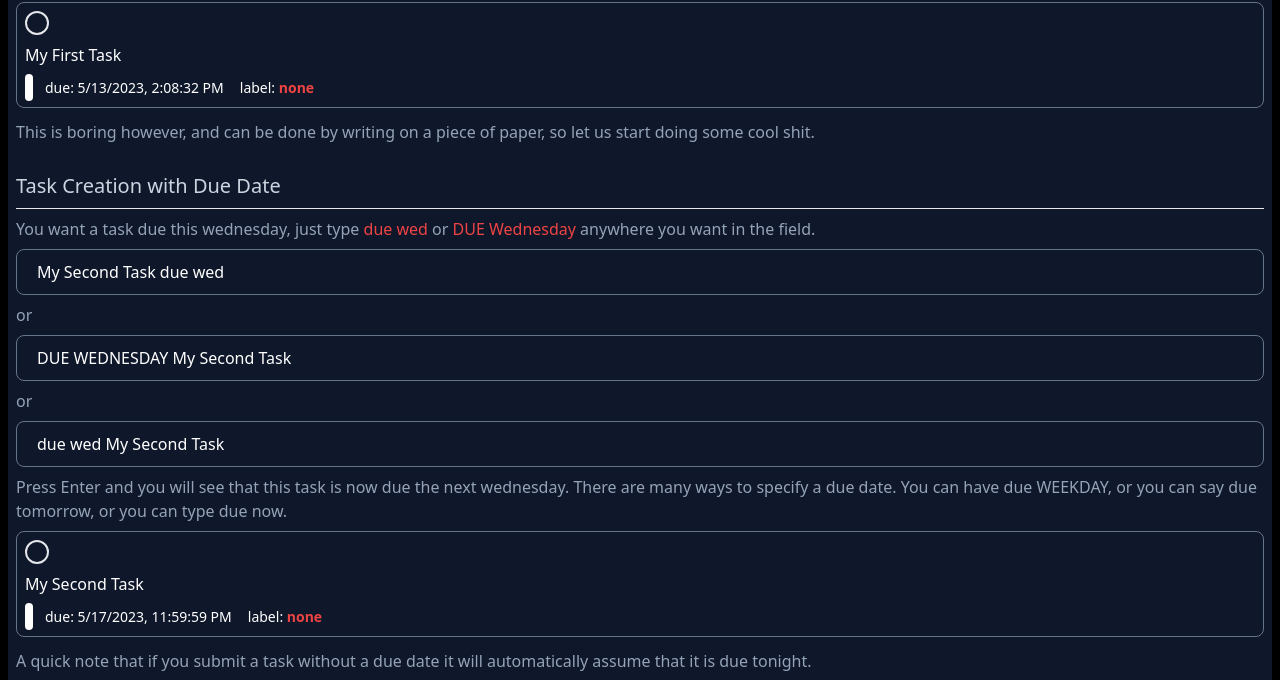
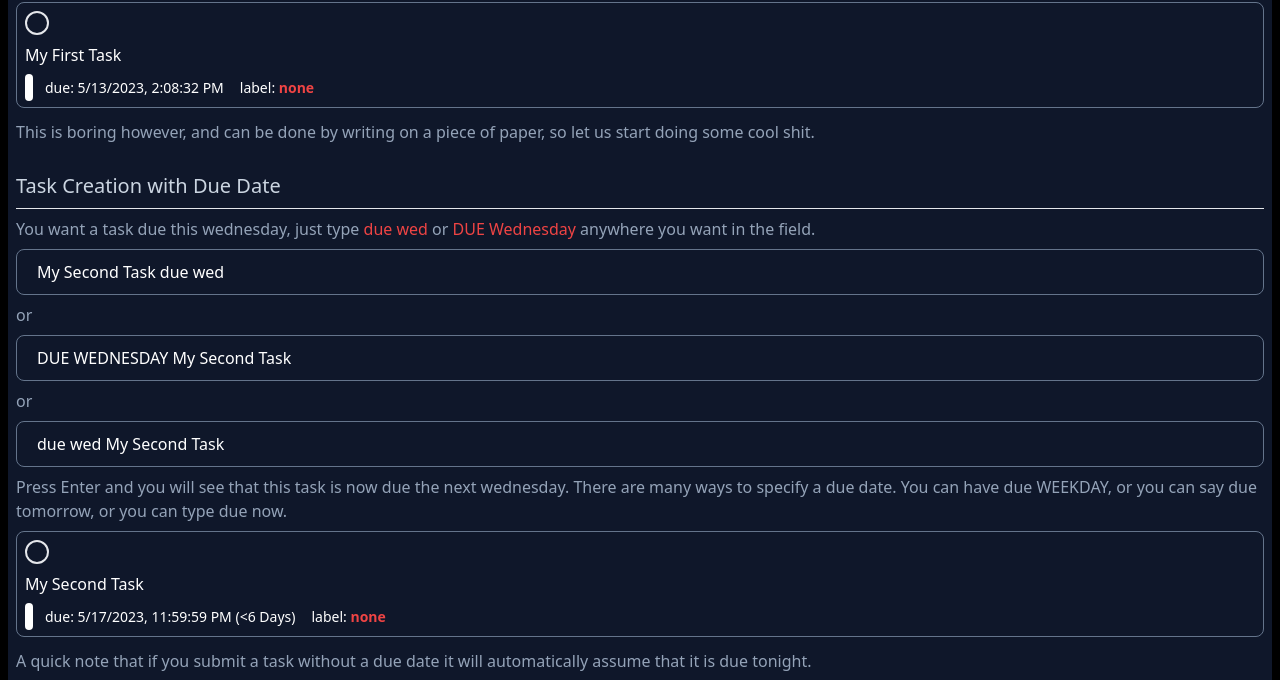
Before and after one commit to serge133/todo-app-simple, a Next.js app: page /how-to-use in a window 1280 px wide. Shown: the part 205-885 px from the top of the page. Built offline with nearby package versions, Linux system fonts and the light colour scheme.

Commit message:
report days till a task is due and change color of due as get closer

```diff
--- a/components/task-component.tsx
+++ b/components/task-component.tsx
@@ -11,6 +11,7 @@ type Props = {
   toggleComplete: (taskId: number) => void;
   overdue: boolean;
   controller?: ReactNode;
+  daysTillDue: number;
 };
 
 export default function TaskComponent(props: Props) {
@@ -22,6 +23,13 @@ export default function TaskComponent(props: Props) {
     "border-red-800",
   ];
 
+  const daysTillDueColors = [
+    "",
+    "text-red-500",
+    "text-amber-500",
+    "text-green-500",
+  ]; // 0 days, 1 day, 2 days, 3 days
+
   const Tag = ({
     name,
     children,
@@ -32,7 +40,7 @@ export default function TaskComponent(props: Props) {
     className?: string;
   }) => (
     <span className={`${className} rounded-md p-1 mr-2 text-sm`}>
-      {name && `${name}: `}
+      {name && <span>{name}: </span>}
       {children}
     </span>
   );
@@ -56,8 +64,22 @@ export default function TaskComponent(props: Props) {
         </p>
         <section className={props.complete ? "opacity-25" : ""}>
           <Tag className={priorities[props.priority]} />
-          <Tag name="due" className="bg-transparent">
+          <Tag
+            name="due"
+            className={`bg-transparent ${
+              props.daysTillDue <= 3 && props.daysTillDue > 0
+                ? daysTillDueColors[props.daysTillDue]
+                : ""
+            }`}
+          >
             {props.due}
+            {props.daysTillDue ? (
+              <span>
+                {" "}
+                ({"<"}
+                {props.daysTillDue} Days)
+              </span>
+            ) : null}
             {props.overdue && <span className="text-red-500"> (Overdue)</span>}
           </Tag>
           <Tag name="label">
--- a/pages/archive.tsx
+++ b/pages/archive.tsx
@@ -31,6 +31,7 @@ export default function ArchivePage() {
             complete={false}
             toggleComplete={() => {}}
             overdue={false}
+            daysTillDue={0}
           />
         ))}
         {archivedTasks.length === 0 && <p className="italic">Nothing here</p>}
--- a/pages/how-to-use.tsx
+++ b/pages/how-to-use.tsx
@@ -36,6 +36,7 @@ export default function HowToUsePage() {
             toggleComplete={() => {}}
             overdue={false}
             complete={false}
+            daysTillDue={0}
           />
           <p className="text-slate-400 my-2">
             This is boring however, and can be done by writing on a piece of
@@ -85,6 +86,7 @@ export default function HowToUsePage() {
             toggleComplete={() => {}}
             overdue={false}
             complete={false}
+            daysTillDue={6}
           />
           <p className="text-slate-400 my-2">
             A quick note that if you submit a task without a due date it will
@@ -152,6 +154,7 @@ export default function HowToUsePage() {
             toggleComplete={() => {}}
             overdue={false}
             complete={false}
+            daysTillDue={0}
           />
           <Seperator>Task Creation with Priority</Seperator>
           <p className="text-slate-400 my-2">
@@ -201,6 +204,7 @@ export default function HowToUsePage() {
             toggleComplete={() => {}}
             overdue={false}
             complete={false}
+            daysTillDue={0}
           />
           <Seperator>Combine all three</Seperator>
           <TaskField
@@ -220,6 +224,7 @@ export default function HowToUsePage() {
             toggleComplete={() => {}}
             overdue={false}
             complete={false}
+            daysTillDue={1}
           />
           <Seperator>Archiving</Seperator>
           <p className="text-slate-400 my-2">
--- a/pages/index.tsx
+++ b/pages/index.tsx
@@ -254,6 +254,7 @@ export default function Home() {
       )}
     </div>
   );
+
   return (
     <main className="flex h-screen w-screen flex-col items-center justify-between px-2 pd-2 pt-12">
       <Navbar
@@ -291,6 +292,7 @@ export default function Home() {
               if (disableUpDownControl) return;
               moveDown(t.id);
             };
+            const isOverdue: boolean = !t.complete && todayMS > t.dueMS;
             return (
               <TaskComponent
                 key={t.id}
@@ -299,7 +301,10 @@ export default function Home() {
                 priority={t.priority}
                 label={t.label}
                 due={t.due}
-                overdue={!t.complete && todayMS > t.dueMS}
+                overdue={isOverdue}
+                daysTillDue={
+                  isOverdue ? 0 : Math.ceil((t.dueMS - todayMS) / 86400000)
+                }
                 complete={t.complete}
                 toggleComplete={toggleComplete}
                 controller={
```
